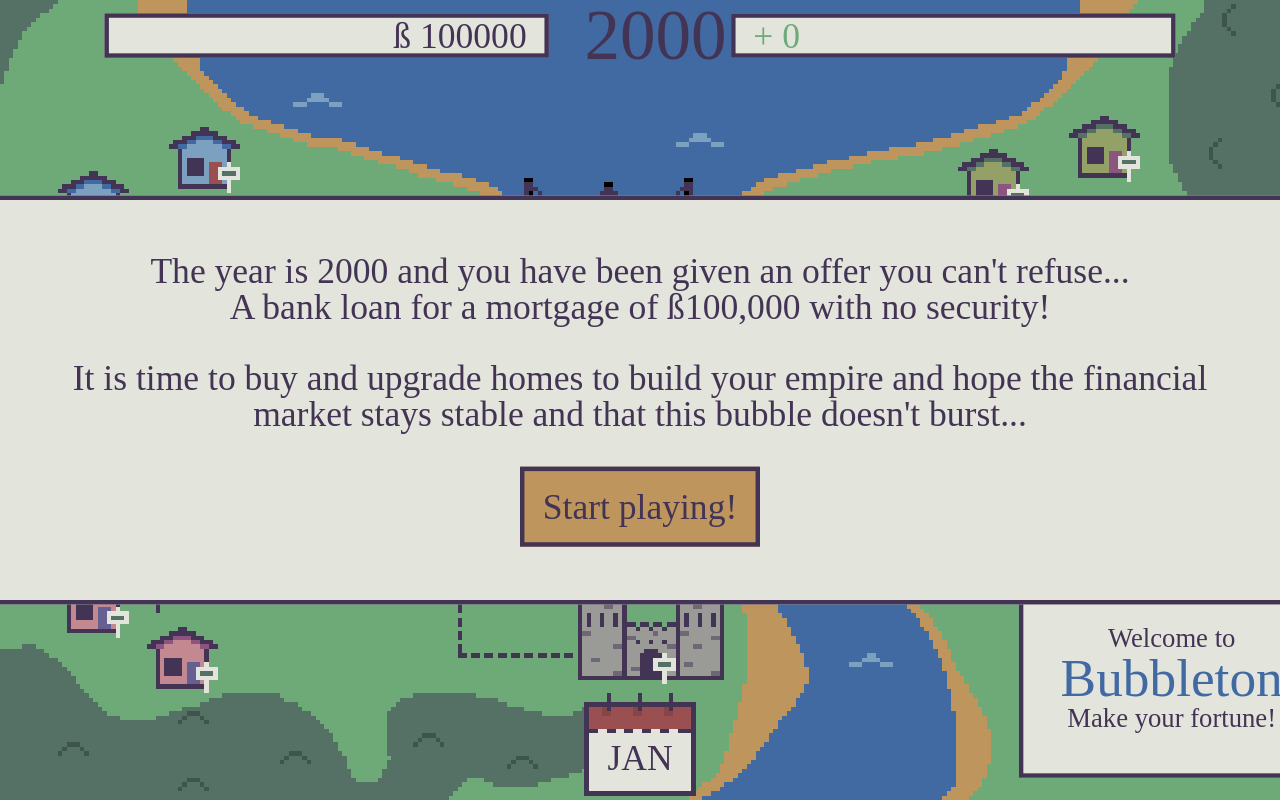
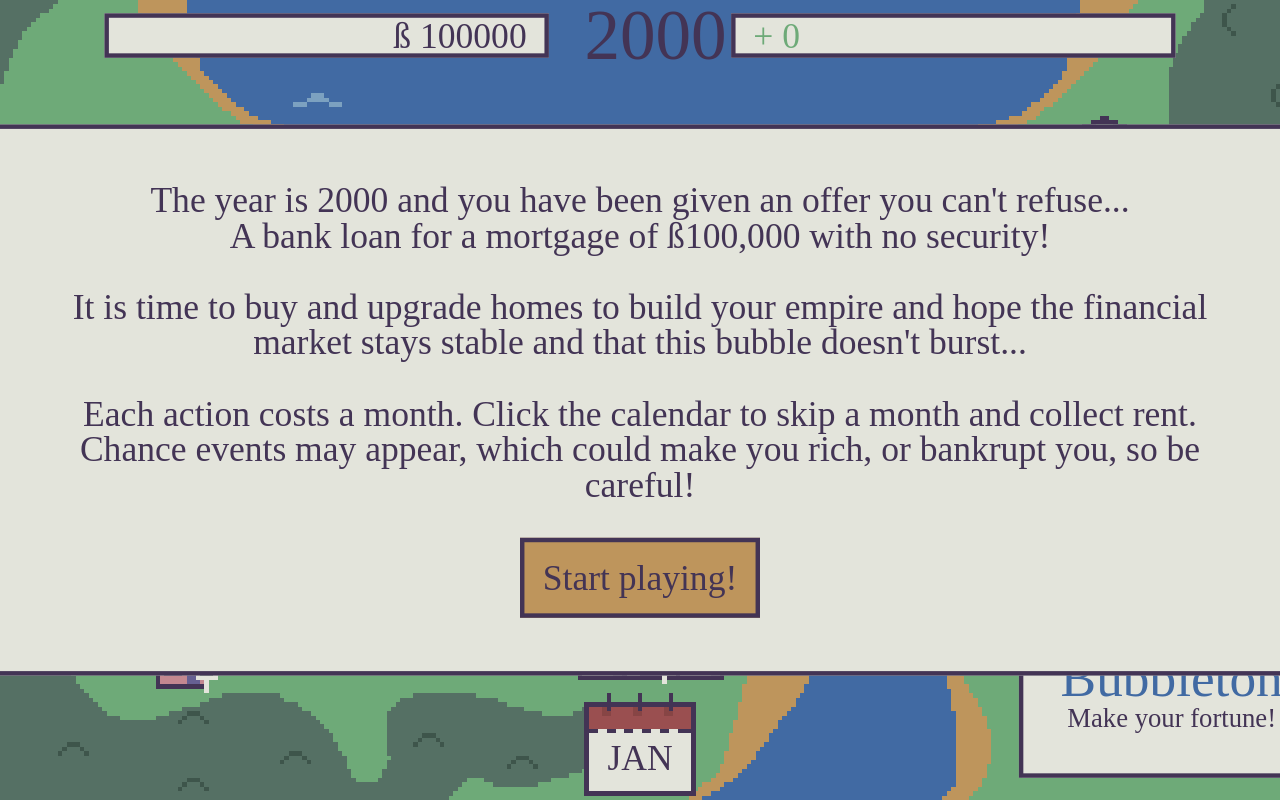
Before and after one commit to herdieboy/GameJam2025, a React (Vite) app: page / in a window 1280 px wide. Built offline with nearby package versions, Linux system fonts and the light colour scheme; a web font is replaced by a local one.

Commit message:
Enhance gameplay instructions in App component for better user guidance

```diff
--- a/src/App.tsx
+++ b/src/App.tsx
@@ -64,6 +64,13 @@ export default function App() {
                 It is time to buy and upgrade homes to build your empire and
                 hope the financial market stays stable and that this bubble
                 doesn't burst...
+                <br />
+                <br />
+                Each action costs a month. Click the calendar to skip a month
+                and collect rent.
+                <br />
+                Chance events may appear, which could make you rich, or bankrupt
+                you, so be careful!
               </p>
               <button
                 onClick={handlePlayAudio}
```
